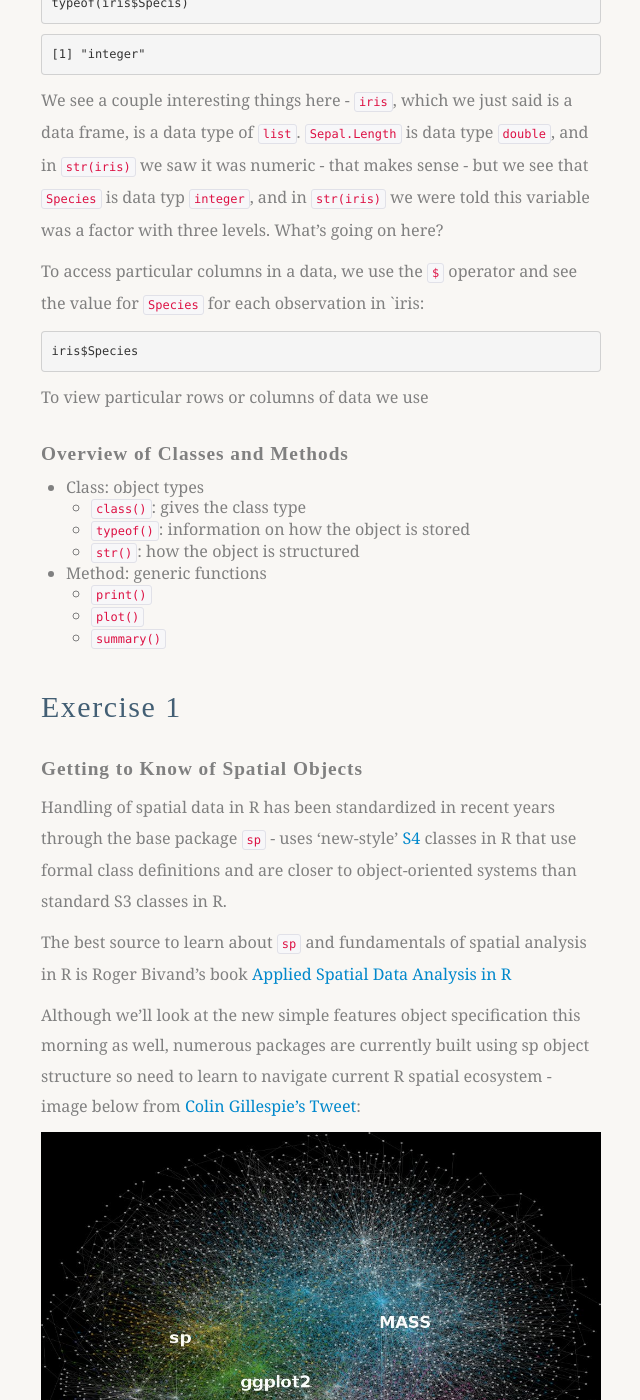
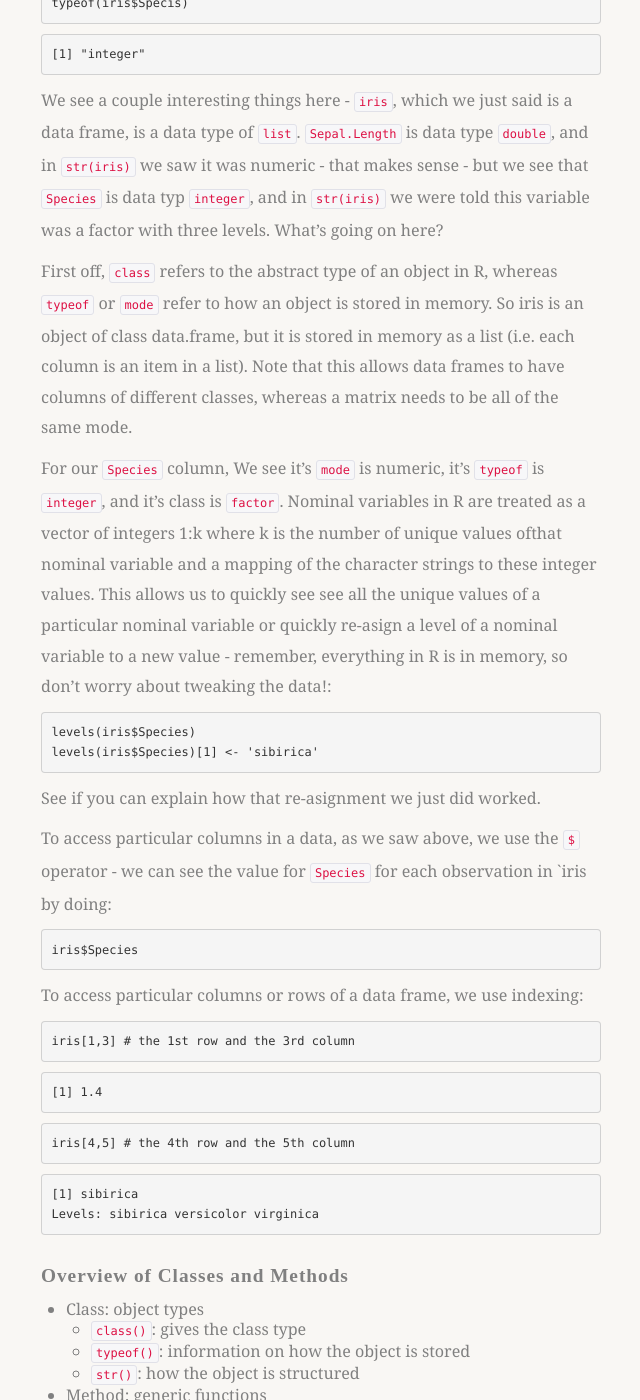
Before and after one commit to mhweber/AWRA_GIS_R_Workshop, a Jekyll site: the page built from _posts/2018-04-22-04-Spatial-Data-In-R-sp.md, in a window 1280 px wide and 1400 px high, scrolled down 4465 px. Shown: the whole window, without its empty margins (389-1029 px from the left). Built offline with Jekyll 4.4.1, drawn with Linux system fonts in a browser that asks for light colours; nearby versions of some CDN libraries; some web fonts are replaced; library files that are not in the unit come from our copies; some of the changed text lies outside the part shown.

Commit message:
Final updates to sp section

````diff
--- a/_posts/2018-04-22-04-Spatial-Data-In-R-sp.md
+++ b/_posts/2018-04-22-04-Spatial-Data-In-R-sp.md
@@ -85,7 +85,7 @@ getwd()
 Which should return something like:
 
 ```r
-## [1] "/home/marc/GitProjects/AWRA_GIS_R_Workshop"
+[1] "/home/marc/GitProjects/AWRA_GIS_R_Workshop"
 ```
 
 To see what is in the directory:
@@ -108,7 +108,7 @@ class(iris)
 ```
 
 ```r
-## [1] "data.frame"
+[1] "data.frame"
 ```
 
 ```r
@@ -166,14 +166,35 @@ typeof(iris$Specis)
 
 We see a couple interesting things here - `iris`, which we just said is a data frame, is a data type of `list`.  `Sepal.Length` is data type `double`, and in `str(iris)` we saw it was numeric - that makes sense - but we see that `Species` is data typ `integer`, and in `str(iris)` we were told this variable was a factor with three levels.  What's going on here?
 
-To access particular columns in a data, we use the `$` operator and see the value for `Species` for each observation in `iris:
+First off, `class` refers to the abstract type of an object in R, whereas `typeof` or `mode` refer to how an object is stored in memory. So iris is an object of class data.frame, but it is stored in memory as a list (i.e. each column is an item in a list).  Note that this allows data frames to have columns of different classes, whereas a matrix needs to be all of the same mode.
+
+For our `Species` column, We see it's `mode` is numeric, it's `typeof` is `integer`, and it's class is `factor`.  Nominal variables in R are treated as a vector of integers 1:k where k is the number of unique values ofthat nominal variable and a mapping of the character strings to these integer values.  This allows us to quickly see see all the unique values of a particular nominal variable or quickly re-asign a level of a nominal variable to a new value - remember, everything in R is in memory, so don't worry about tweaking the data!:
+```r
+levels(iris$Species)
+levels(iris$Species)[1] <- 'sibirica'
+```
+
+See if you can explain how that re-asignment we just did worked.
+
+To access particular columns in a data, as we saw above, we use the `$` operator - we can see the value for `Species` for each observation in `iris by doing:
 ```r
 iris$Species
 ```
 
-
-
-To view particular rows or columns of data we use
+To access particular columns or rows of a data frame, we use indexing:
+```r
+iris[1,3] # the 1st row and the 3rd column
+```
+```r
+[1] 1.4
+```
+```r
+iris[4,5] # the 4th row and the 5th column
+```
+```r
+[1] sibirica
+Levels: sibirica versicolor virginica
+```
 
 ### Overview of Classes and Methods
 
@@ -402,32 +423,24 @@ summary(StreamGages)
 ```
 
 ```r
-## Object of class SpatialPointsDataFrame
-## Coordinates:
-##                 min        max
-## LON_SITE -124.66912 -110.44111
-## LAT_SITE   41.42768   49.00075
-## Is projected: FALSE
-## proj4string :
-## [+proj=longlat +datum=NAD83 +ellps=GRS80 +towgs84=0,0,0]
-## Number of points: 2771
-## Data attributes:
-##   SOURCE_FEA              EVENTTYPE                                           STATION_NM
-##  Min.   :  10361700   StreamGage:2771   ABERDEEN-SPRINGFIELD CANAL NR SPRINGFIELD ID:   1 ##
-##  1st Qu.:  12331050                     ABERDEEN WASTE NR ABERDEEN ID               :   1 ##
-##  Median :  13069000                     ABERNATHY CREEK NEAR LONGVIEW, WA           :   1 ##
-##  Mean   :  14573679                     AENEAS LAKE NEAR TONASKET, WA               :   1 ##
-##  3rd Qu.:  13349362                     AGENCY CREEK NEAR JOCKO, MT                 :   1 ##
-##  Max.   :1315377299                     Agency Creek near Jocko MT (2)              :   1 ##
-##                                         (Other)                                     :2765 ##
-##      STATE
-##  WA     :1054
-##  ID     : 800
-##  OR     : 622
-##  MT     : 220
-##  WY     :  52
-##  NV     :  19
-##  (Other):   4
+Object of class SpatialPointsDataFrame
+Coordinates:
+                min        max
+LON_SITE -124.66912 -110.44111
+LAT_SITE   41.42768   49.00075
+Is projected: FALSE
+proj4string :
+[+proj=longlat +datum=NAD83 +ellps=GRS80 +towgs84=0,0,0]
+Number of points: 2771
+Data attributes:
+   SOURCE_FEA             EVENTTYPE                                           STATION_NM       STATE
+ Min.   :1.036e+07   StreamGage:2771   ABERDEEN-SPRINGFIELD CANAL NR SPRINGFIELD ID:   1   WA     :1054
+ 1st Qu.:1.233e+07                     ABERDEEN WASTE NR ABERDEEN ID               :   1   ID     : 800
+ Median :1.307e+07                     ABERNATHY CREEK NEAR LONGVIEW, WA           :   1   OR     : 622
+ Mean   :1.457e+07                     AENEAS LAKE NEAR TONASKET, WA               :   1   MT     : 220
+ 3rd Qu.:1.335e+07                     Agency Creek near Jocko MT (2)              :   1   WY     :  52
+ Max.   :1.315e+09                     AGENCY CREEK NEAR JOCKO, MT                 :   1   NV     :  19
+                                       (Other)                                     :2765   (Other):   4
 ```
 
 Summary method gives a description of the spatial object in R. Summary works on pretty much all objects in R - for spatial data, gives us basic information about the projection, coordinates, and data for an `sp` object if it's a spatial data frame object.
````
Also changed, not shown: other parts of _posts/2018-04-22-04-Spatial-Data-In-R-sp.md (+29 -29 lines), 1 other file.
